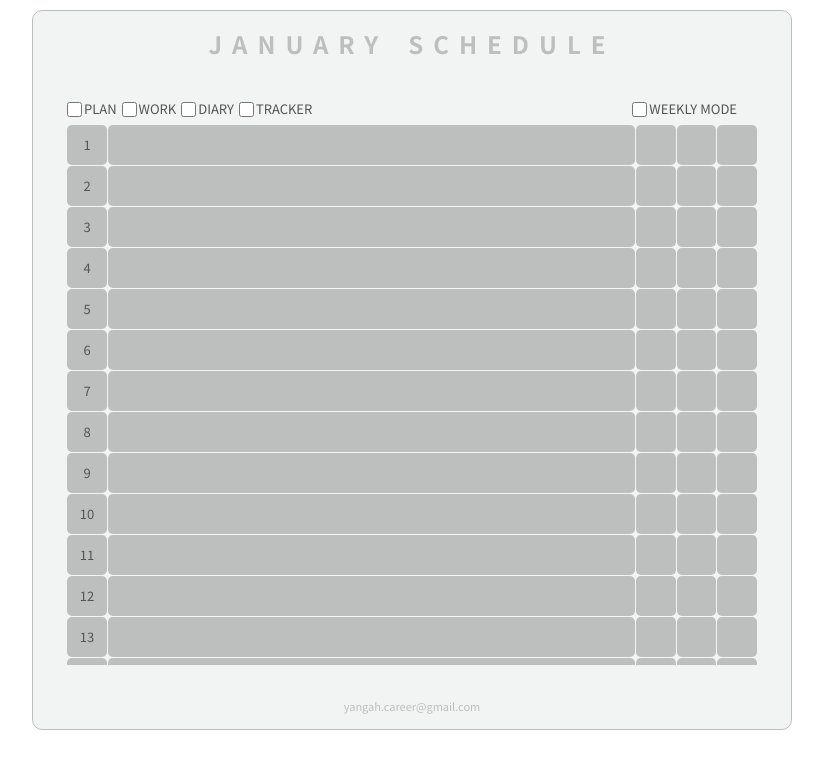
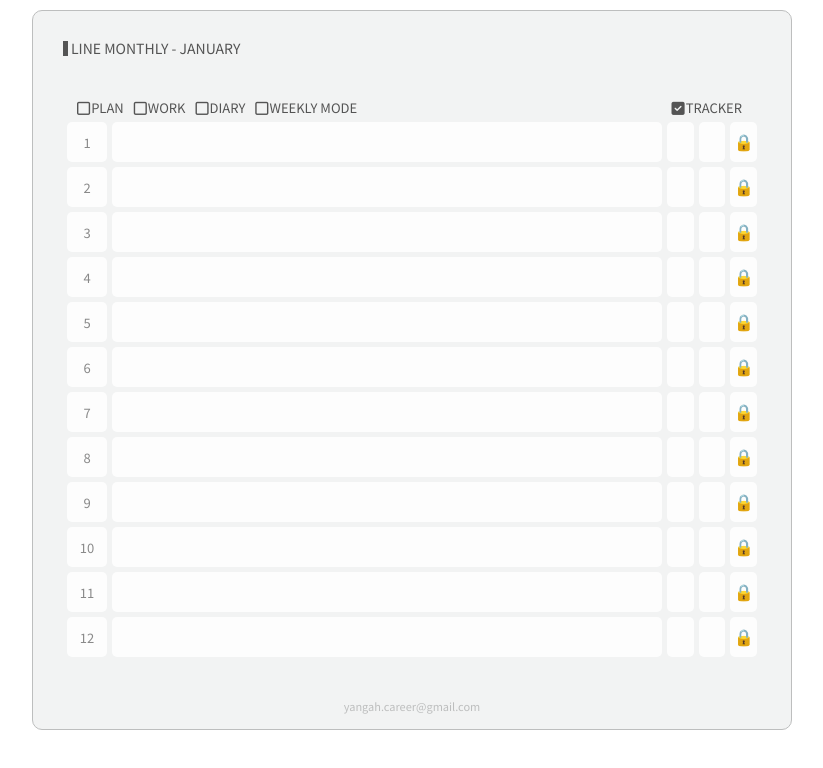
Before and after one commit to Yang-ah/my_first_diary, a React (Create React App) app: page /schedule in a window 1280 px wide. Shown: the top 768 px of the page, without its empty margins (228-1051 px from the left). Built offline with nearby package versions, Linux system fonts and the light colour scheme.

Commit message:
added tracker toggle

```diff
--- a/src/router.tsx
+++ b/src/router.tsx
@@ -3,7 +3,7 @@
 import { createBrowserRouter } from "react-router-dom";
 import App from "./App";
 import MonthlyPhoto from "./screens/Monthly-Photo";
-import MonthlySchedule from "./screens/Monthly-Scheule";
+import MonthlySchedule from "./screens/Monthly-Schedule";
 
 const router = createBrowserRouter([
   {
--- a/src/screens/Monthly-Photo.tsx
+++ b/src/screens/Monthly-Photo.tsx
@@ -19,15 +19,16 @@ const Wrap = styled.div`
   background-color: ${(props) => props.theme.fifthColor};
 `;
 
-const Header = styled.div`
+export const Header = styled.div`
   font-size: 14px;
   display: flex;
   align-items: center;
   color: ${(props) => props.theme.secondColor};
   line-height: 15px;
+  margin: 15px 0 0 15px;
 `;
 
-const ThemeIcon = styled.div`
+export const ThemeIcon = styled.div`
   margin-right: 3px;
   width: 5px;
   height: 15px;
--- /dev/null
+++ b/src/screens/Monthly-Schedule.tsx
@@ -0,0 +1,214 @@
+import { useEffect, useState } from "react";
+import styled from "styled-components";
+import {
+  thisDates,
+  thisMonthString,
+  Message,
+  ThemeIcon,
+  Header,
+} from "./Monthly-Photo";
+
+const Wrap = styled.div`
+  display: flex;
+  flex-direction: column;
+  width: 760px;
+  height: 720px;
+  color: ${(props) => props.theme.firstColor};
+  background-color: ${(props) => props.theme.fifthColor};
+  align-self: center;
+  align-items: center;
+  justify-content: space-between;
+  padding: 15px;
+  margin-top: 10px;
+  border-radius: 10px;
+  border: 1px solid ${(props) => props.theme.fourthColor};
+`;
+
+const SectionHeader = styled.div`
+  height: 30px;
+  display: flex;
+  align-items: center;
+  justify-content: space-between;
+  color: ${(props) => props.theme.secondColor};
+  font-size: 13px;
+  padding-right: 15px;
+`;
+
+const CheckBox = styled.div`
+  display: flex;
+  :last-child {
+    flex-direction: column;
+  }
+  i {
+    font-size: 15px;
+    margin: 2px 1px 0 0;
+  }
+  input {
+    display: none;
+  }
+
+  div {
+    margin-left: 10px;
+  }
+  label {
+    display: flex;
+    align-items: center;
+  }
+`;
+
+const SectionTable = styled.div`
+  width: 690px;
+  height: 540px;
+  overflow-y: scroll;
+`;
+
+const SectionLine = styled.div`
+  width: 100%;
+  grid-gap: 5px;
+  display: grid;
+  grid-template-columns: 40px 1fr 90px;
+  margin-bottom: 5px;
+  height: 40px;
+  :last-child {
+    margin: 0px;
+  }
+`;
+
+const SectionLineWithoutTracker = styled(SectionLine)`
+  grid-template-columns: 40px 1fr 27px;
+`;
+
+const DateBox = styled.div`
+  border-radius: 5px;
+  display: flex;
+  justify-content: center;
+  align-items: center;
+  font-size: 13px;
+  background-color: rgba(255, 255, 255, 0.8);
+  color: ${(props) => props.theme.thirdColor};
+`;
+
+const MainBox = styled.div`
+  border-radius: 5px;
+  background-color: rgba(255, 255, 255, 0.8);
+`;
+
+const SectionSide = styled.div`
+  display: grid;
+  grid-gap: 5px;
+  grid-template-columns: repeat(3, 1fr);
+`;
+
+const SideBox = styled.div`
+  border-radius: 5px;
+  background-color: rgba(255, 255, 255, 0.8);
+  display: flex;
+  align-items: center;
+  justify-content: center;
+  padding-bottom: 3px;
+`;
+
+const LineHeader = styled(Header)`
+  width: 100%;
+  margin-left: 30px;
+`;
+
+function MonthlySchedule() {
+  const [onTracker, setTracker] = useState(true);
+  const onClickTracker = () => {
+    setTracker((cur) => !cur);
+    console.log(onTracker);
+  };
+
+  return (
+    <Wrap>
+      <LineHeader>
+        <ThemeIcon />
+        <p>{`LINE MONTHLY - ${thisMonthString}`}</p>
+      </LineHeader>
+      <section>
+        <SectionHeader>
+          <CheckBox>
+            <div>
+              <input id="plan" type="checkbox" />
+              <label htmlFor="plan">
+                <i className="fa-regular fa-square"></i>
+                PLAN
+              </label>
+            </div>
+            <div>
+              <input id="work" type="checkbox" />
+              <label htmlFor="work">
+                <i className="fa-regular fa-square"></i>
+                WORK
+              </label>
+            </div>
+            <div>
+              <input id="diary" type="checkbox" />
+              <label htmlFor="diary">
+                <i className="fa-regular fa-square"></i>
+                DIARY
+              </label>
+            </div>
+            <div>
+              <input id="weekly-mode" type="checkbox" />
+              <label htmlFor="weekly-mode">
+                <i className="fa-regular fa-square"></i>
+                WEEKLY MODE
+              </label>
+            </div>
+          </CheckBox>
+          <CheckBox>
+            <div>
+              <input id="tracker" type="checkbox" onClick={onClickTracker} />
+              <label htmlFor="tracker">
+                {onTracker ? (
+                  <i className="fa-solid fa-square-check"></i>
+                ) : (
+                  <i className="fa-regular fa-square"></i>
+                )}{" "}
+                TRACKER
+              </label>
+            </div>
+          </CheckBox>
+        </SectionHeader>
+
+        {onTracker ? (
+          <SectionTable>
+            {thisDates.map((date: Date) => (
+              <SectionLine
+                key={`${date.toLocaleString("en-US", {
+                  month: "short",
+                })}${date.getDate()}`}
+              >
+                <DateBox>{date.getDate()}</DateBox>
+                <MainBox></MainBox>
+                <SectionSide>
+                  <SideBox></SideBox>
+                  <SideBox></SideBox>
+                  <SideBox>🔒</SideBox>
+                </SectionSide>
+              </SectionLine>
+            ))}
+          </SectionTable>
+        ) : (
+          <SectionTable>
+            {thisDates.map((date: Date) => (
+              <SectionLineWithoutTracker
+                key={`${date.toLocaleString("en-US", {
+                  month: "short",
+                })}${date.getDate()}`}
+              >
+                <DateBox>{date.getDate()}</DateBox>
+                <MainBox></MainBox>
+                <SideBox>🔒</SideBox>
+              </SectionLineWithoutTracker>
+            ))}
+          </SectionTable>
+        )}
+      </section>
+      <Message>yangah.career@gmail.com</Message>
+    </Wrap>
+  );
+}
+export default MonthlySchedule;
--- a/src/screens/Monthly-Scheule.tsx
+++ /dev/null
@@ -1,157 +0,0 @@
-import styled from "styled-components";
-import { thisDates, thisMonthString, Message } from "./Monthly-Photo";
-
-const Wrap = styled.div`
-  display: flex;
-  flex-direction: column;
-  width: 760px;
-  height: 720px;
-  color: ${(props) => props.theme.firstColor};
-  background-color: ${(props) => props.theme.fifthColor};
-  align-self: center;
-  align-items: center;
-  justify-content: space-between;
-  padding: 15px;
-  margin-top: 10px;
-  border-radius: 10px;
-  border: 1px solid ${(props) => props.theme.fourthColor};
-`;
-
-const Header = styled.div`
-  display: flex;
-  letter-spacing: 10px;
-  font-size: 12px;
-  font-weight: 400;
-  color: ${(props) => props.theme.fourthColor};
-  h1:first-child {
-    margin-right: 20px;
-  }
-`;
-
-const SectionHeader = styled.div`
-  height: 30px;
-  display: flex;
-  align-items: center;
-  justify-content: space-between;
-  color: ${(props) => props.theme.secondColor};
-  font-size: 13px;
-  padding-right: 15px;
-`;
-
-const CheckBox = styled.div`
-  display: flex;
-  :last-child {
-    flex-direction: column;
-  }
-  input {
-    width: 15px;
-    height: 15px;
-  }
-  label {
-    padding: 0 0 2px 2px;
-  }
-  > div {
-    display: flex;
-    align-items: center;
-    margin-right: 5px;
-  }
-`;
-
-const SectionTable = styled.div`
-  width: 690px;
-  height: 540px;
-  overflow-y: scroll;
-`;
-
-const SectionLine = styled.div`
-  width: 100%;
-  grid-gap: 1px;
-  display: grid;
-  grid-template-columns: 40px 1fr 80px 40px;
-  margin-bottom: 1px;
-  height: 40px;
-  :last-child {
-    margin: 0px;
-  }
-`;
-
-const DateBox = styled.div`
-  border-radius: 5px;
-  background-color: ${(props) => props.theme.fourthColor};
-  display: flex;
-  justify-content: center;
-  align-items: center;
-  color: ${(props) => props.theme.secondColor};
-  font-size: 13px;
-`;
-
-const MainBox = styled.div`
-  border-radius: 5px;
-  background-color: ${(props) => props.theme.fourthColor};
-`;
-
-const SectionSide = styled.div`
-  display: grid;
-  grid-gap: 1px;
-  grid-template-columns: repeat(2, 1fr);
-`;
-
-const SideBox = styled.div`
-  background-color: ${(props) => props.theme.fourthColor};
-  border-radius: 5px;
-`;
-
-function MonthlySchedule() {
-  return (
-    <Wrap>
-      <Header>
-        <h1>{thisMonthString}</h1>
-        <h1>SCHEDULE</h1>
-      </Header>
-      <section>
-        <SectionHeader>
-          <CheckBox>
-            <div>
-              <input id="plan" type="checkbox" />
-              <label htmlFor="plan">PLAN</label>
-            </div>
-            <div>
-              <input id="work" type="checkbox" />
-              <label htmlFor="work">WORK</label>
-            </div>
-            <div>
-              <input id="diary" type="checkbox" />
-              <label htmlFor="diary">DIARY</label>
-            </div>
-            <div>
-              <input id="tracker" type="checkbox" />
-              <label htmlFor="tracker">TRACKER</label>
-            </div>
-          </CheckBox>
-          <CheckBox>
-            <div>
-              <input id="weekly-mode" type="checkbox" />
-              <label htmlFor="weekly-mode">WEEKLY MODE</label>
-            </div>
-          </CheckBox>
-        </SectionHeader>
-
-        <SectionTable>
-          {thisDates.map((date: Date) => (
-            <SectionLine key={date.getDate()}>
-              <DateBox>{date.getDate()}</DateBox>
-              <MainBox></MainBox>
-              <SectionSide>
-                <SideBox></SideBox>
-                <SideBox></SideBox>
-              </SectionSide>
-              <SideBox></SideBox>
-            </SectionLine>
-          ))}
-        </SectionTable>
-      </section>
-      <Message>yangah.career@gmail.com</Message>
-    </Wrap>
-  );
-}
-export default MonthlySchedule;
```
